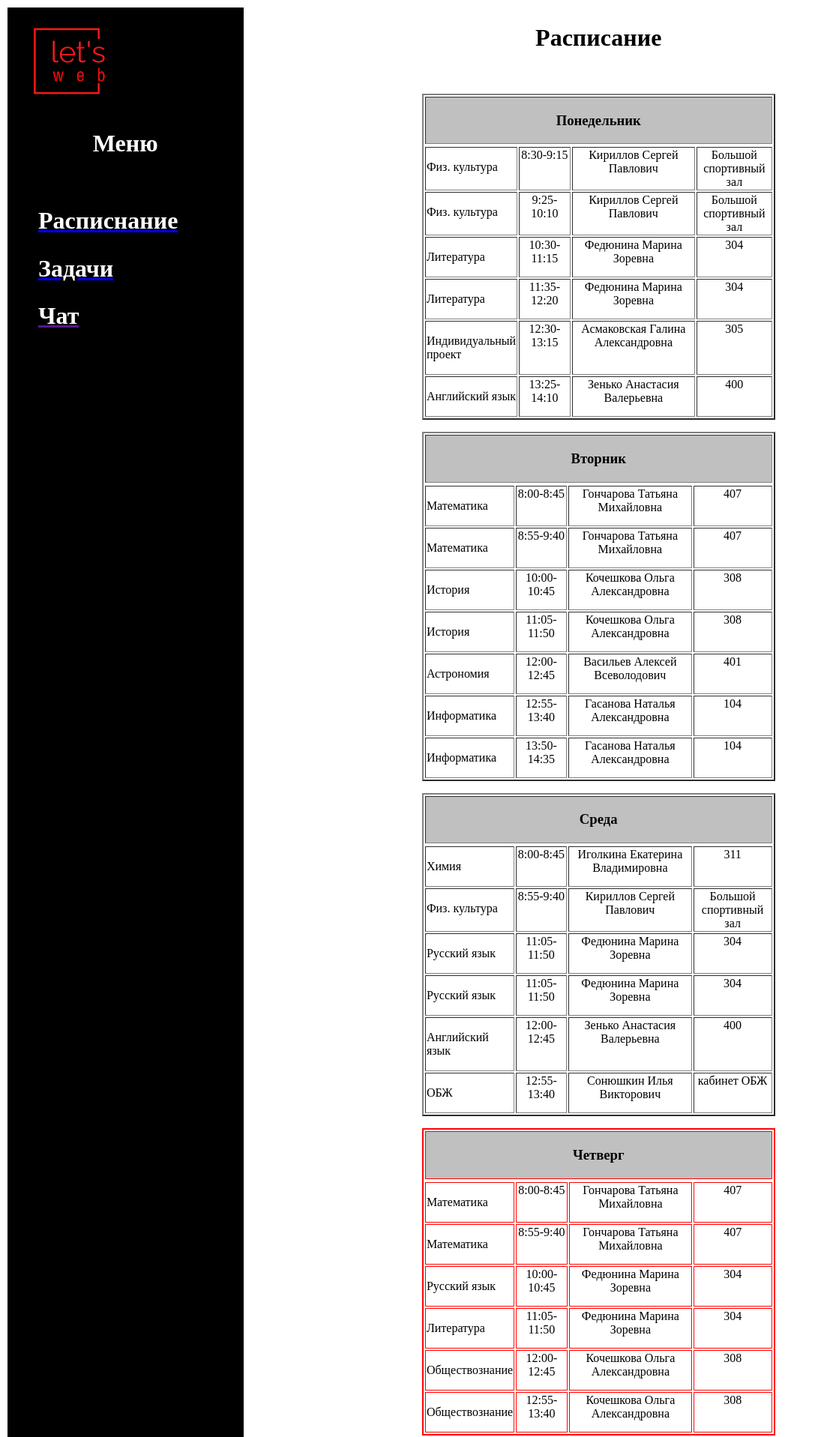
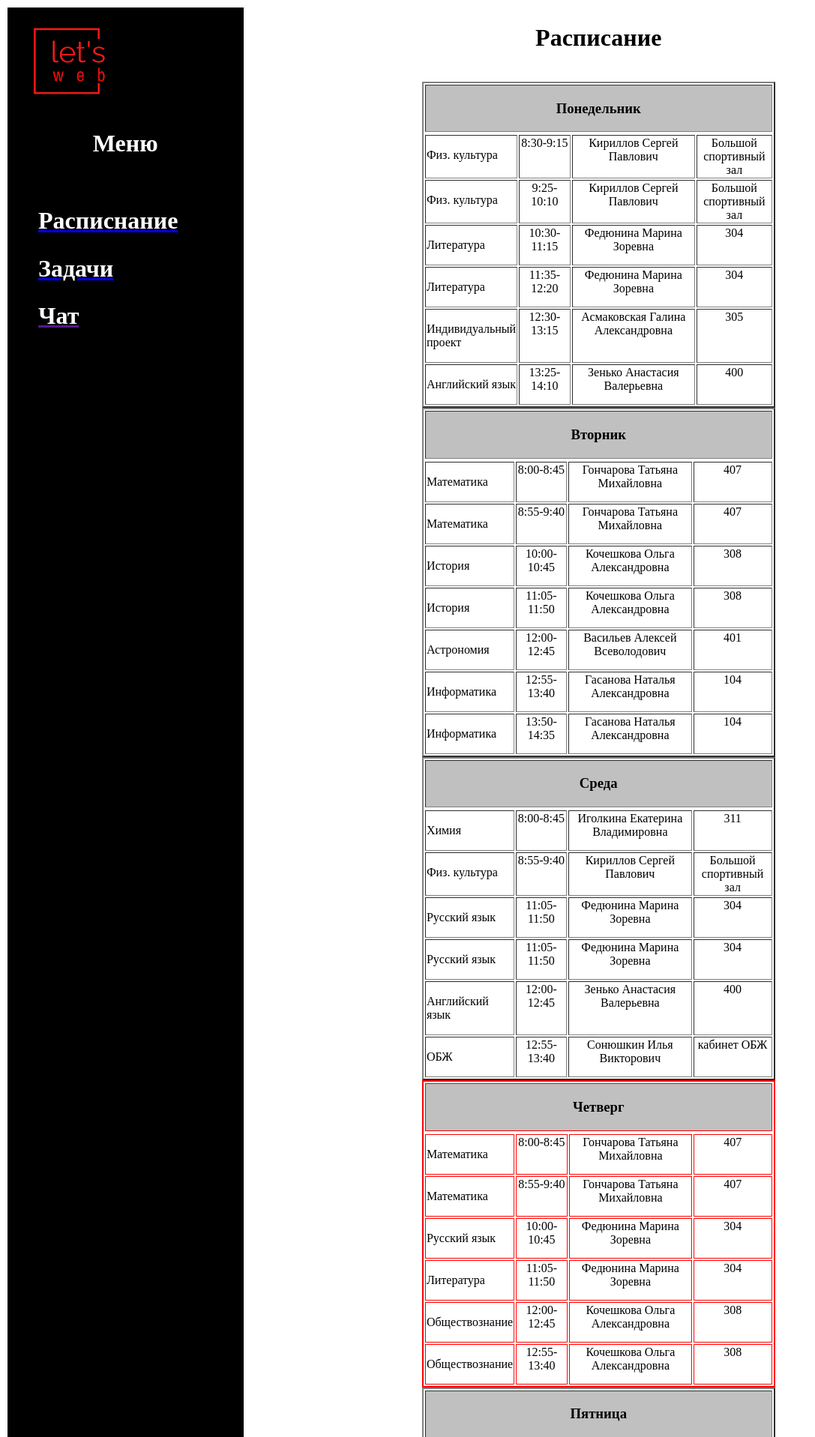
Before and after one commit to schubarkrsk/classmates_webapp, a Django app: page / in a window 1280 px wide. Shown: the top 1917 px of the page at 75% size, without its empty margins (0-1087 px from the left). Run offline with Django 4.2, Linux system fonts and the light colour scheme; data comes from the database, SQL or seed files in the repository; some libraries are stand-ins or nearby versions.

Commit message:
PEP8 / HTML Rules / CSS Rules :: files refactoring

```diff
--- a/src/chat/forms.py
+++ b/src/chat/forms.py
@@ -1,5 +1,7 @@
 from django import forms
 from .models import Message
+
+
 class MessageForm(forms.ModelForm):
     class Meta:
         model = Message
--- a/src/classmates_webapp/urls.py
+++ b/src/classmates_webapp/urls.py
@@ -13,21 +13,19 @@ Including another URLconf
     1. Import the include() function: from django.urls import include, path
     2. Add a URL to urlpatterns:  path('blog/', include('blog.urls'))
 """
-from django.contrib import admin
-from django.urls import path, include
-from chat import views as chatviews
-from tasks import views as tasksviews
-from timetable import views as timetableviews
 from django.conf import settings
 from django.conf.urls.static import static
+from django.contrib import admin
+from django.urls import path
 
-
+from tasks import views as task_views
+from timetable import views as timetable_view
 
 urlpatterns = [
-    path('admin/', admin.site.urls),
-    path('', timetableviews.index, name="home"), # TODO: Перенести в профильный URLs приложения
-    path('task', tasksviews.index, name="home"),
-    path('egg', timetableviews.easter_egg, name="EasterEgg")
-    # path('chat/<str:user>/', chatviews, name='chat'),
-    # path('', include('chat.urls')),
-] + static(settings.STATIC_URL, document_root=settings.STATIC_ROOT)
+                  path('admin/', admin.site.urls),
+                  path('', timetable_view.index, name="home"),  # TODO: Перенести в профильный URLs приложения
+                  path('task', task_views.index, name="home"),
+                  path('egg', timetable_view.easter_egg, name="EasterEgg")
+                  # path('chat/<str:user>/', chatviews, name='chat'),
+                  # path('', include('chat.urls')),
+              ] + static(settings.STATIC_URL, document_root=settings.STATIC_ROOT)
--- a/src/static/css/timetable.css
+++ b/src/static/css/timetable.css
@@ -1,8 +1,8 @@
 upwardly {
-float: up;
+/*float: up;*/
 background: #808080;
 width: 100%;
-heigh: 10%
+heigh: 10%;
 color: #fff
 }
 
--- a/src/tasks/admin.py
+++ b/src/tasks/admin.py
@@ -3,6 +3,6 @@ from .models import *
 
 # Register your models here.
 admin.site.register(Tasks)
-admin.site.register(Task_status)
-admin.site.register(Task_visitors)
+admin.site.register(TaskStatus)
+admin.site.register(TaskVisitors)
 admin.site.register(Events)
--- a/src/tasks/views.py
+++ b/src/tasks/views.py
@@ -1,6 +1,8 @@
 from django.shortcuts import render
 from .models import Tasks
 from .models import Events
+
+
 # Create your views here.
 
 def index(request):
--- a/src/templates/timetable/timetable.html
+++ b/src/templates/timetable/timetable.html
@@ -15,11 +15,12 @@
             {% for urok in lessons %}
 
             {% if urok.day_of_week == "1" %}
-            <tr><td width="26%"><p>{{ urok.lesson_id.title }}</td>
+            <tr><td width="26%"><p>{{ urok.lesson_id.title }}</p></td>
                 <td align="center" width="15%">{{ urok.start }}-{{ urok.end }}</td> <td align="center" width="36%"> {{ urok.lesson_id.teacher.familiya }} {{ urok.lesson_id.teacher.imya }} {{ urok.lesson_id.teacher.otchestvo }}</td>
                     <td align="center">{{ urok.lesson_id.room }}</td>
-            </p></tr>
-            {% endif %}</tr>
+            </tr>
+            {% endif %}
+            </tr>
             {% endfor %}
         </tr>
     </table>
@@ -34,11 +35,12 @@
             {% for urok in lessons %}
 
             {% if urok.day_of_week == "2" %}
-            <tr><td width="26%"><p>{{ urok.lesson_id.title }}</td>
+            <tr><td width="26%"><p>{{ urok.lesson_id.title }}</p></td>
                 <td align="center" width="15%">{{ urok.start }}-{{ urok.end }}</td> <td align="center" width="36%"> {{ urok.lesson_id.teacher.familiya }} {{ urok.lesson_id.teacher.imya }} {{ urok.lesson_id.teacher.otchestvo }}</td>
                     <td align="center">{{ urok.lesson_id.room }}</td>
-            </p></tr>
-            {% endif %}</tr>
+            </tr>
+            {% endif %}
+                </tr>
             {% endfor %}
         </tr>
     </table>
@@ -53,11 +55,12 @@
             {% for urok in lessons %}
 
             {% if urok.day_of_week == "3" %}
-            <tr><td width="26%"><p>{{ urok.lesson_id.title }}</td>
+            <tr><td width="26%"><p>{{ urok.lesson_id.title }}</p></td>
                 <td align="center" width="15%">{{ urok.start }}-{{ urok.end }}</td> <td align="center" width="36%"> {{ urok.lesson_id.teacher.familiya }} {{ urok.lesson_id.teacher.imya }} {{ urok.lesson_id.teacher.otchestvo }}</td>
                     <td align="center">{{ urok.lesson_id.room }}</td>
-            </p></tr>
-            {% endif %}</tr>
+            </tr>
+            {% endif %}
+                </tr>
             {% endfor %}
         </tr>
     </table>
@@ -72,11 +75,12 @@
             {% for urok in lessons %}
 
             {% if urok.day_of_week == "4" %}
-            <tr><td width="26%"><p>{{ urok.lesson_id.title }}</td>
+            <tr><td width="26%"><p>{{ urok.lesson_id.title }}</p></td>
                 <td align="center" width="15%">{{ urok.start }}-{{ urok.end }}</td> <td align="center" width="36%"> {{ urok.lesson_id.teacher.familiya }} {{ urok.lesson_id.teacher.imya }} {{ urok.lesson_id.teacher.otchestvo }}</td>
                     <td align="center">{{ urok.lesson_id.room }}</td>
-            </p></tr>
-            {% endif %}</tr>
+            </tr>
+            {% endif %}
+                </tr>
             {% endfor %}
         </tr>
     </table>
@@ -91,11 +95,12 @@
             {% for urok in lessons %}
 
             {% if urok.day_of_week == "5" %}
-            <tr><td width="26%"><p>{{ urok.lesson_id.title }}</td>
+            <tr><td width="26%"><p>{{ urok.lesson_id.title }}</p></td>
                 <td align="center" width="15%">{{ urok.start }}-{{ urok.end }}</td> <td align="center" width="36%"> {{ urok.lesson_id.teacher.familiya }} {{ urok.lesson_id.teacher.imya }} {{ urok.lesson_id.teacher.otchestvo }}</td>
                     <td align="center">{{ urok.lesson_id.room }}</td>
-            </p></tr>
-            {% endif %}</tr>
+            </tr>
+            {% endif %}
+                </tr>
             {% endfor %}
         </tr>
     </table>
@@ -110,13 +115,13 @@
             {% for urok in lessons %}
 
             {% if urok.day_of_week == "6" %}
-            <tr><td width="26%"><p>{{ urok.lesson_id.title }}</td>
+            <tr><td width="26%"><p>{{ urok.lesson_id.title }}</p></td>
                 <td align="center" width="15%">{{ urok.start }}-{{ urok.end }}</td> <td align="center" width="36%"> {{ urok.lesson_id.teacher.familiya }} {{ urok.lesson_id.teacher.imya }} {{ urok.lesson_id.teacher.otchestvo }}</td>
                     <td align="center">{{ urok.lesson_id.room }}</td>
-            </p></tr>
-            {% endif %}</tr>
+            </tr>
+            {% endif %}
+        </tr>
             {% endfor %}
-        </tr>
     </table>
 
 
--- a/src/timetable/models.py
+++ b/src/timetable/models.py
@@ -1,4 +1,6 @@
 from django.db import models
+
+
 # fix
 
 # Create your models here.
--- a/src/timetable/views.py
+++ b/src/timetable/views.py
@@ -1,12 +1,14 @@
 from django.shortcuts import render
 from django.http import HttpResponse
 from .models import Timetable
+
 
 # Create your views here
 
 def index(request):
     lessons = Timetable.objects.all()
     return render(request, 'timetable/timetable.html', {'lessons': lessons})
+
 
 def easter_egg(request):
     return HttpResponse("<h1>Index of/</h1><br>"
```
Also changed, not shown: src/tasks/models.py (+8 -3 lines), src/templates/tasks_events/tasks_events.html (+10 -5 lines), src/templates/chat/base.html (added), src/templates/chat/chat.html (renamed from src/templates/chat.html).
